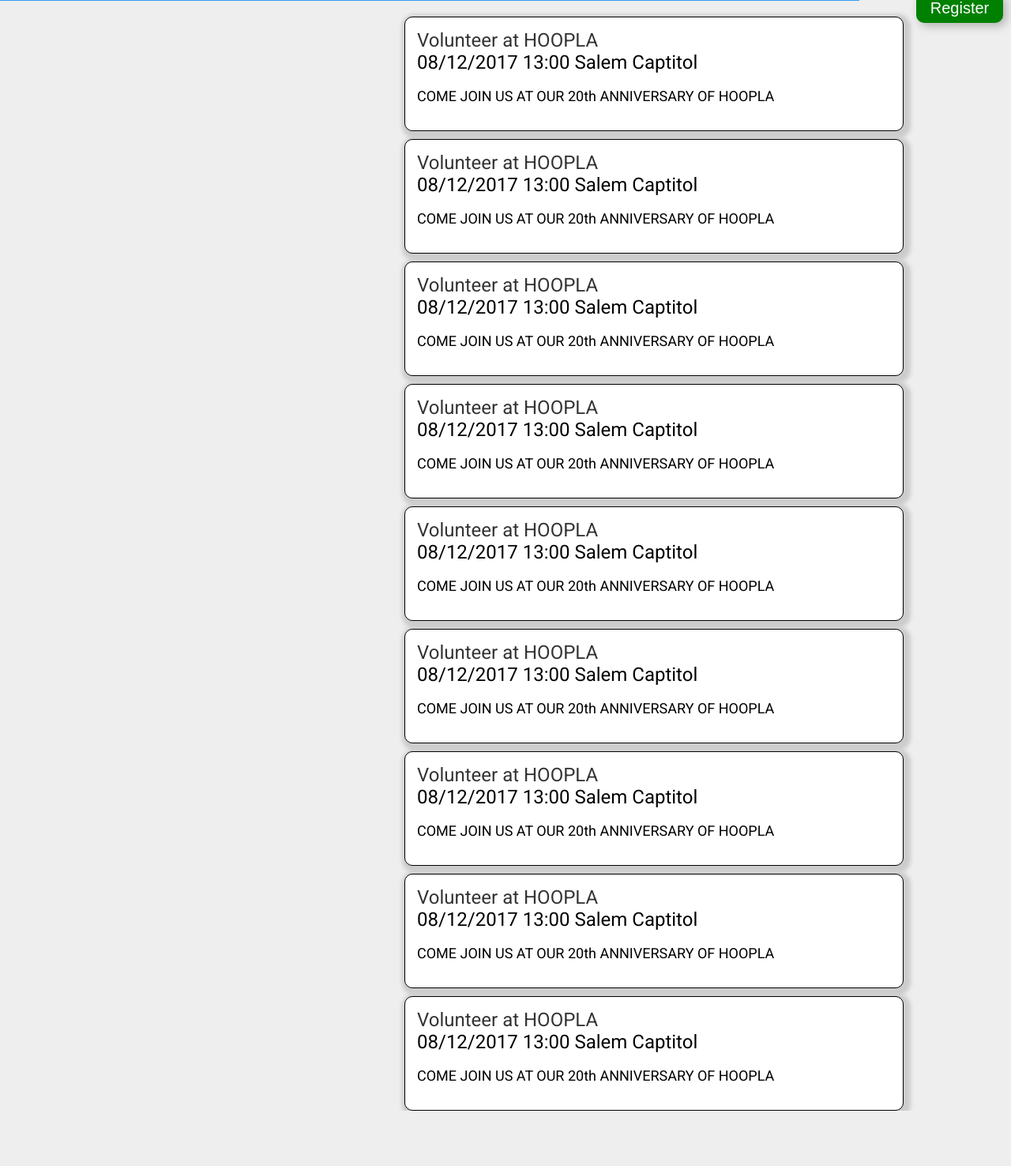
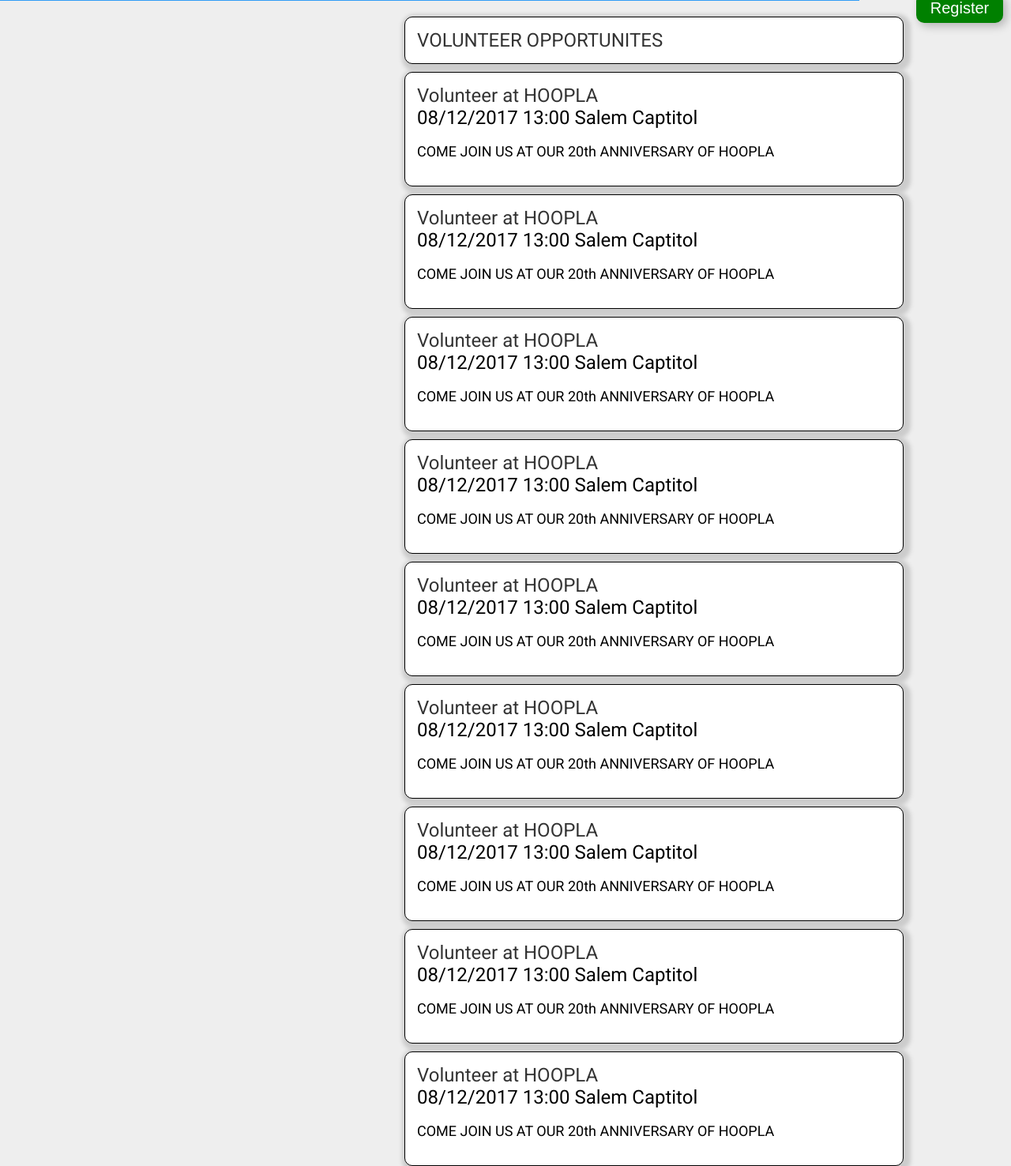
Before and after one commit to kollch/volunteerconnector, a PHP site: page / in a window 1280 px wide; the page is wider, and only the part inside the window is pictured. Shown: the part 89-1565 px from the top of that part at 79% size. Before the commit the page ends 1495 px from the top of that part, so only its background shows below. Run offline with PHP 8.4, Linux system fonts and the light colour scheme.

Commit message:
added a header for the posts

```diff
--- a/public/index.html
+++ b/public/index.html
@@ -33,6 +33,14 @@
         </header>
 
     <main>
+      <!-- volunteer oppurtunites header -->
+        <div class="posts-header">
+          <div>
+            <a href="#" class="posts-link"> VOLUNTEER OPPORTUNITES </a>
+            <!-- the link in this href should link to just the posts page -->
+          </div>
+        </div>
+
         <!-- example post -->
         <div class="event" data-location="Salem" data-date="08/12/2017" data-time="13:00">
         <div class="eventContainer">
--- a/public/style.css
+++ b/public/style.css
@@ -384,7 +384,7 @@ a:focus {
   background-color: #087dde;
 }
 /* post css */
-.event {
+.event , .posts-header {
   background-color: #ffffff;
   border-color: #000000;
   border-radius: 10px;
@@ -405,8 +405,3 @@ a:focus {
   font-size: 18px;
 
 }
-.imgContainer img {
-
-  max-height: 240px;
-  max-width: 300px;
-}
```
